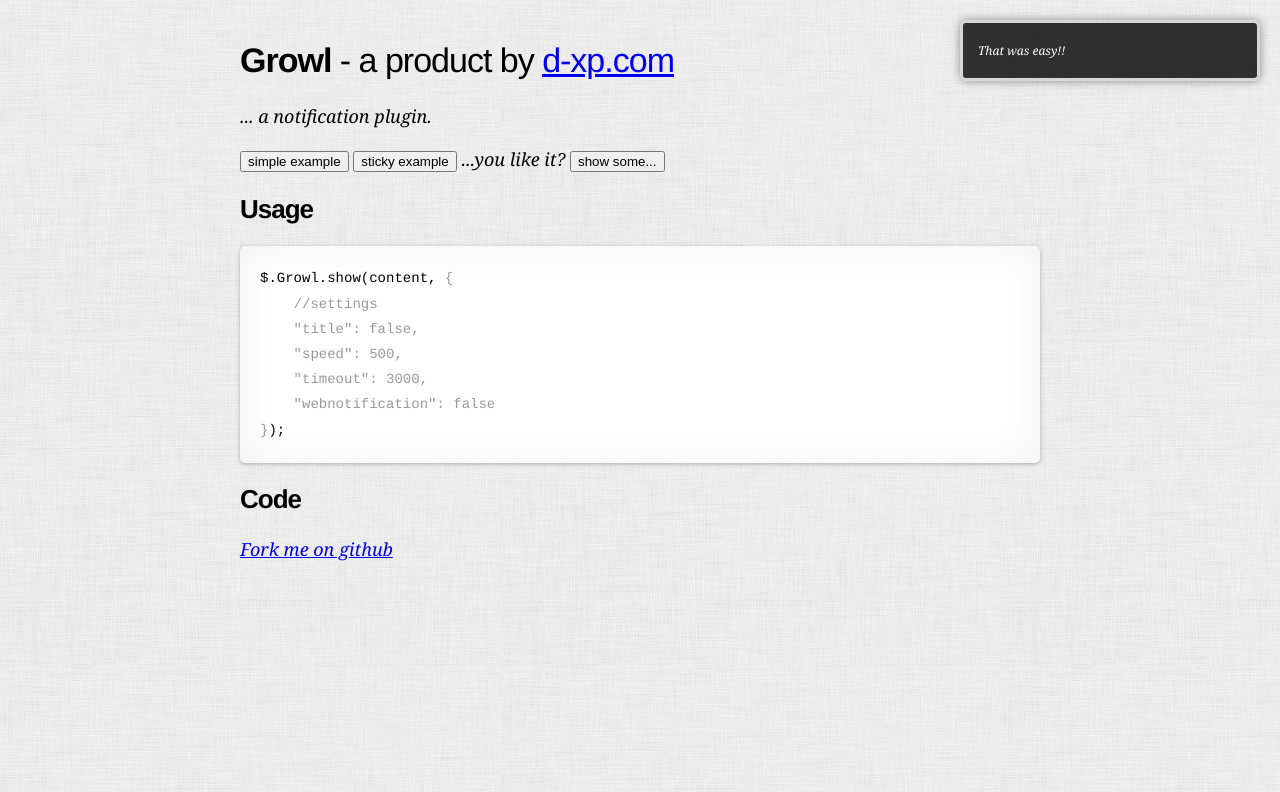
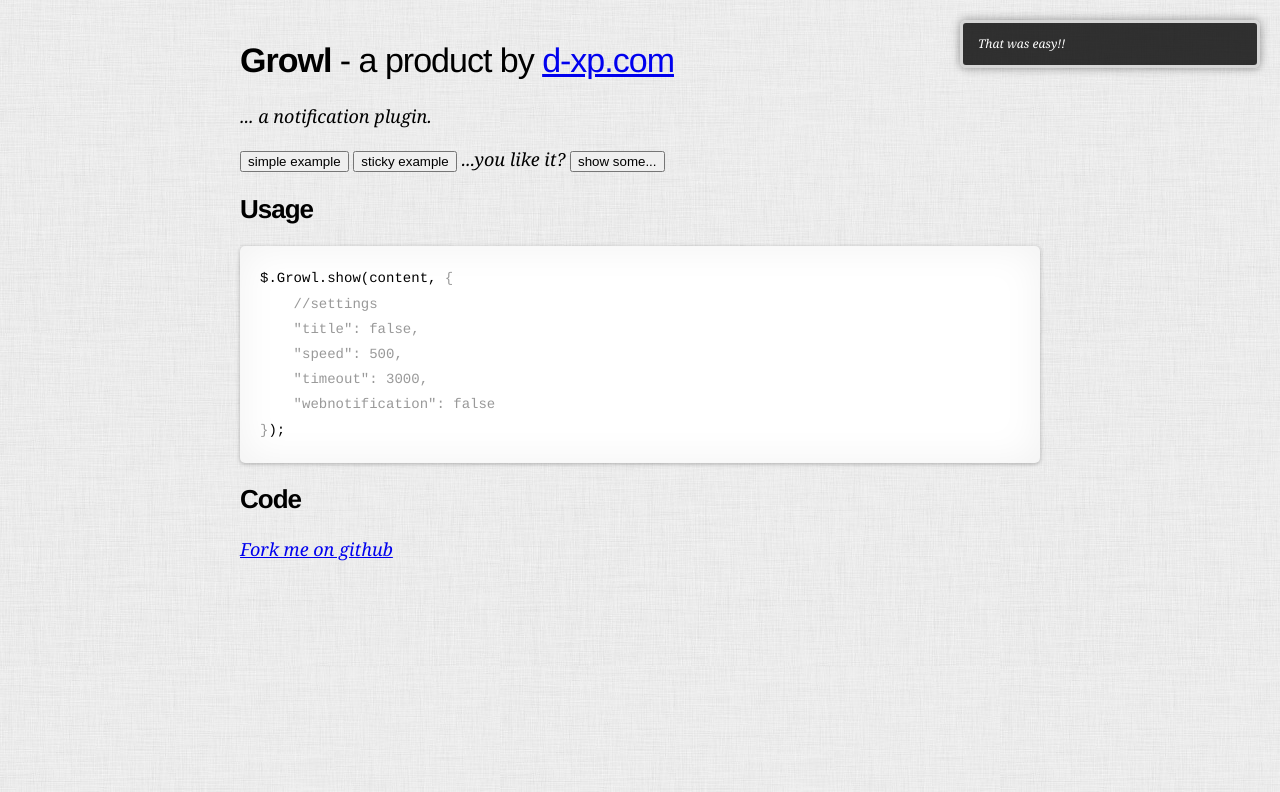
Before and after one commit to aheinze/Growl, a plain HTML site: page index.html in a window 1280 px wide. Both pictures are taken after a click on the button "simple example". Drawn offline with Linux system fonts and the light colour scheme.

Commit message:
css optimizing

```diff
--- a/css/growl.css
+++ b/css/growl.css
@@ -14,14 +14,15 @@
   border: 3px rgba(255, 255, 255, 0.8) solid;
   padding: 15px;
   color: #fff;
-  margin-bottom: 5px;
+  margin-bottom: 10px;
+  line-height: 1;
 
   border-radius:6px;
   box-shadow: 0px 0px 10px rgba(0,0,0,0.4);
 }
 .growlstatus .growltitle{
   font-weight: bold;
-  margin-bottom: 5px;
+  margin-bottom: 10px;
 }
 .growlstatus-close{
   position: absolute;
```
